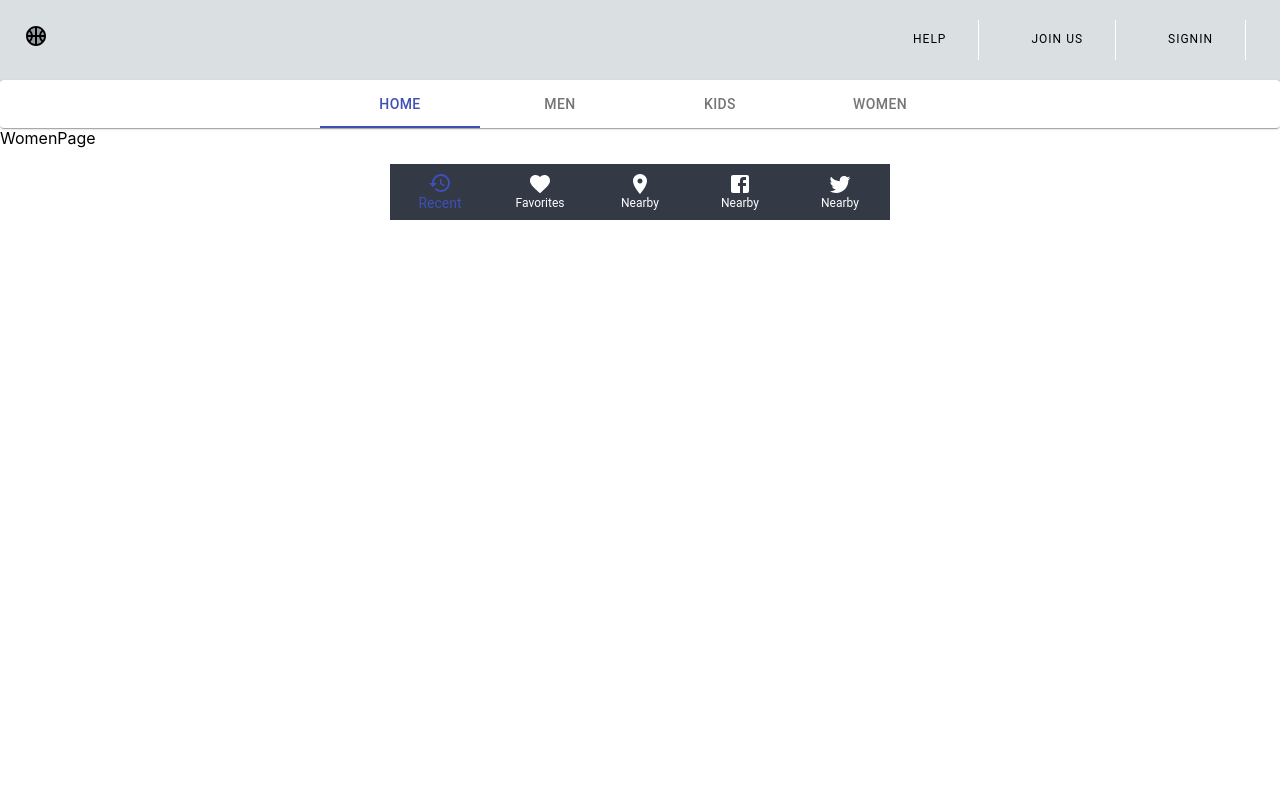
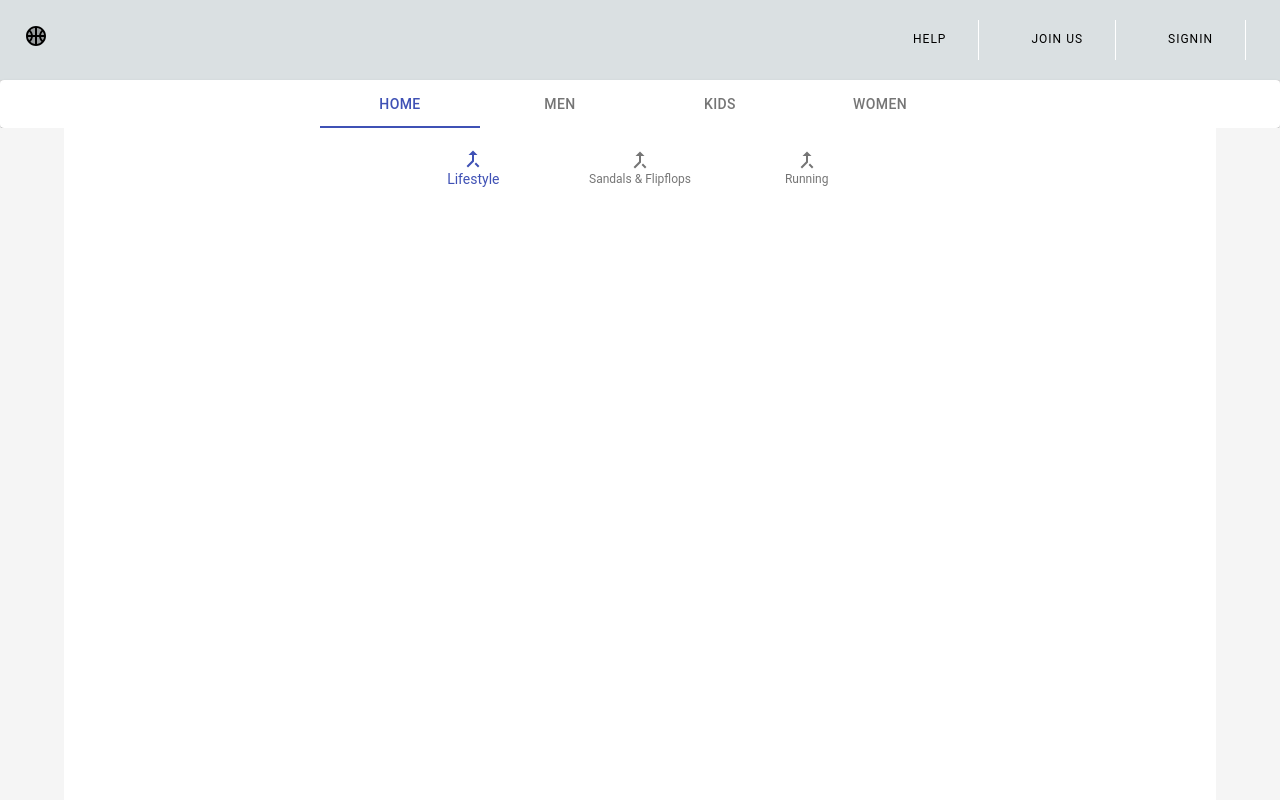
Before and after one commit to HunbalSiddiqui/ShoeStoreApp, a React (Create React App) app: page /Women in a window 1280 px wide. Shown: the top 800 px of the page. Built offline with nearby package versions, Linux system fonts and the light colour scheme.

Commit message:
Dynamic Subcategory added for men kids and women

```diff
--- a/src/Components/SubCategoryNav.jsx
+++ b/src/Components/SubCategoryNav.jsx
@@ -2,7 +2,7 @@ import React,{useEffect,useState} from 'react';
 import { makeStyles } from '@material-ui/core/styles';
 import BottomNavigation from '@material-ui/core/BottomNavigation';
 import BottomNavigationAction from '@material-ui/core/BottomNavigationAction';
-import {Style} from '@material-ui/icons'
+import {MergeType} from '@material-ui/icons'
 const useStyles = makeStyles({
   root: {
     width: 500,
@@ -41,7 +41,7 @@ export default function SubCategoryNav(props) {
    {
      subCategories.map((category,index)=>{
        return (
-      <BottomNavigationAction key={index} label={category} icon={<Style/>} />
+      <BottomNavigationAction key={index} label={category} icon={<MergeType/>} />
        )
      })
    }
--- a/src/Pages/Kids/Kids.jsx
+++ b/src/Pages/Kids/Kids.jsx
@@ -1,9 +1,16 @@
 import React from 'react'
+import './Kids.css'
+import SubCategoryNav from '../../Components/SubCategoryNav'
 
 function Kids() {
+    const subCategories = ["Baby & Toddler","LifeStyle","Running"]
     return (
-        <div>
-            KidsPage
+        <div className="men_container">
+            <div className="men_wrapper">
+                <div className="men_subcategory flex">
+                    <SubCategoryNav  subCategories={subCategories}/>
+                </div>
+            </div>
         </div>
     )
 }
--- a/src/Pages/Women/Women.jsx
+++ b/src/Pages/Women/Women.jsx
@@ -1,9 +1,16 @@
 import React from 'react'
+import './Women.css'
+import SubCategoryNav from '../../Components/SubCategoryNav'
 
 function Women() {
+    const subCategories = ["Lifestyle","Sandals & Flipflops","Running"]
     return (
-        <div>
-            WomenPage
+        <div className="men_container">
+            <div className="men_wrapper">
+                <div className="men_subcategory flex">
+                    <SubCategoryNav  subCategories={subCategories}/>
+                </div>
+            </div>
         </div>
     )
 }
```
Also changed, not shown: src/Pages/Kids/Kids.css (added), src/Pages/Women/Women.css (added).
